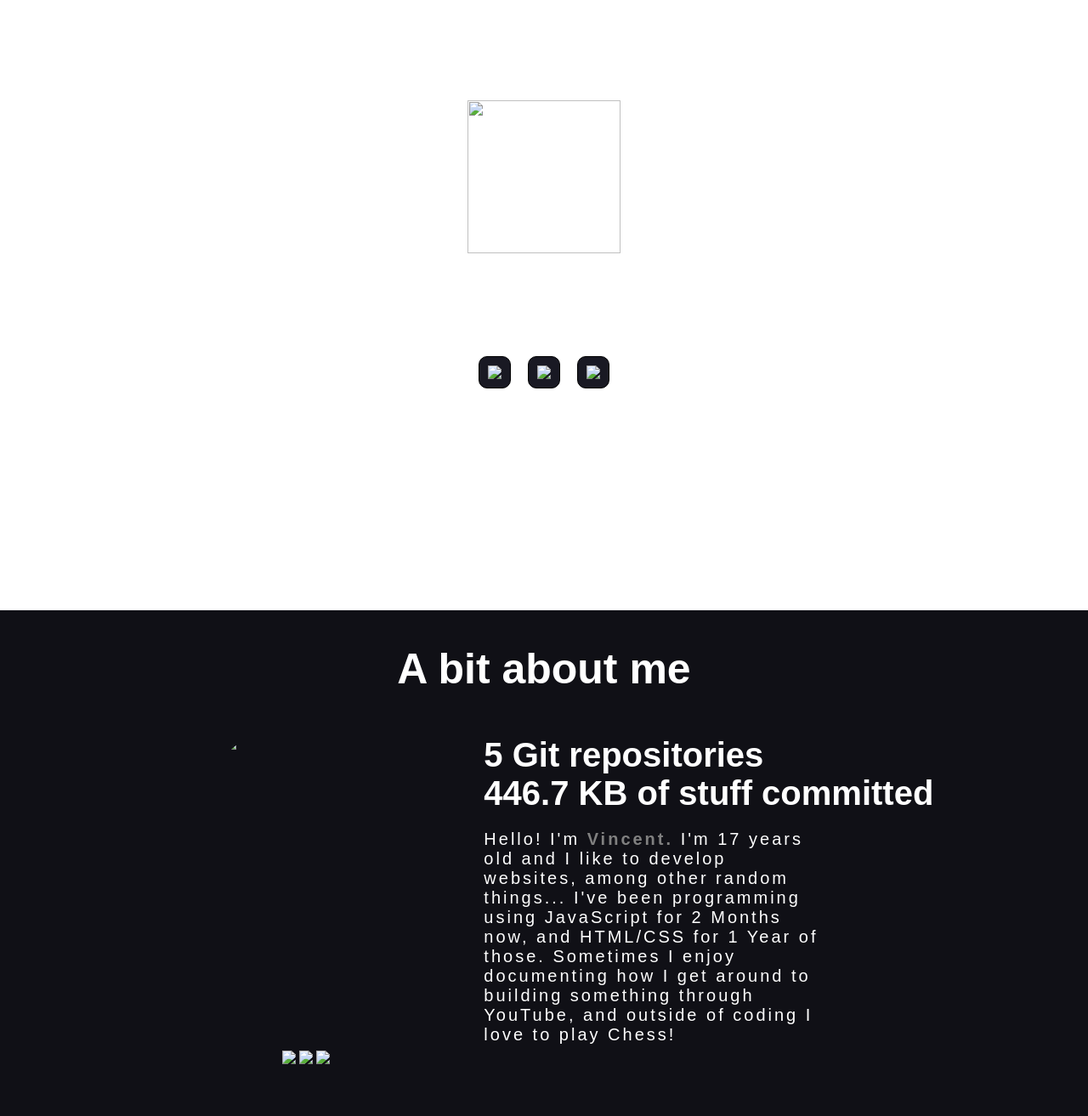
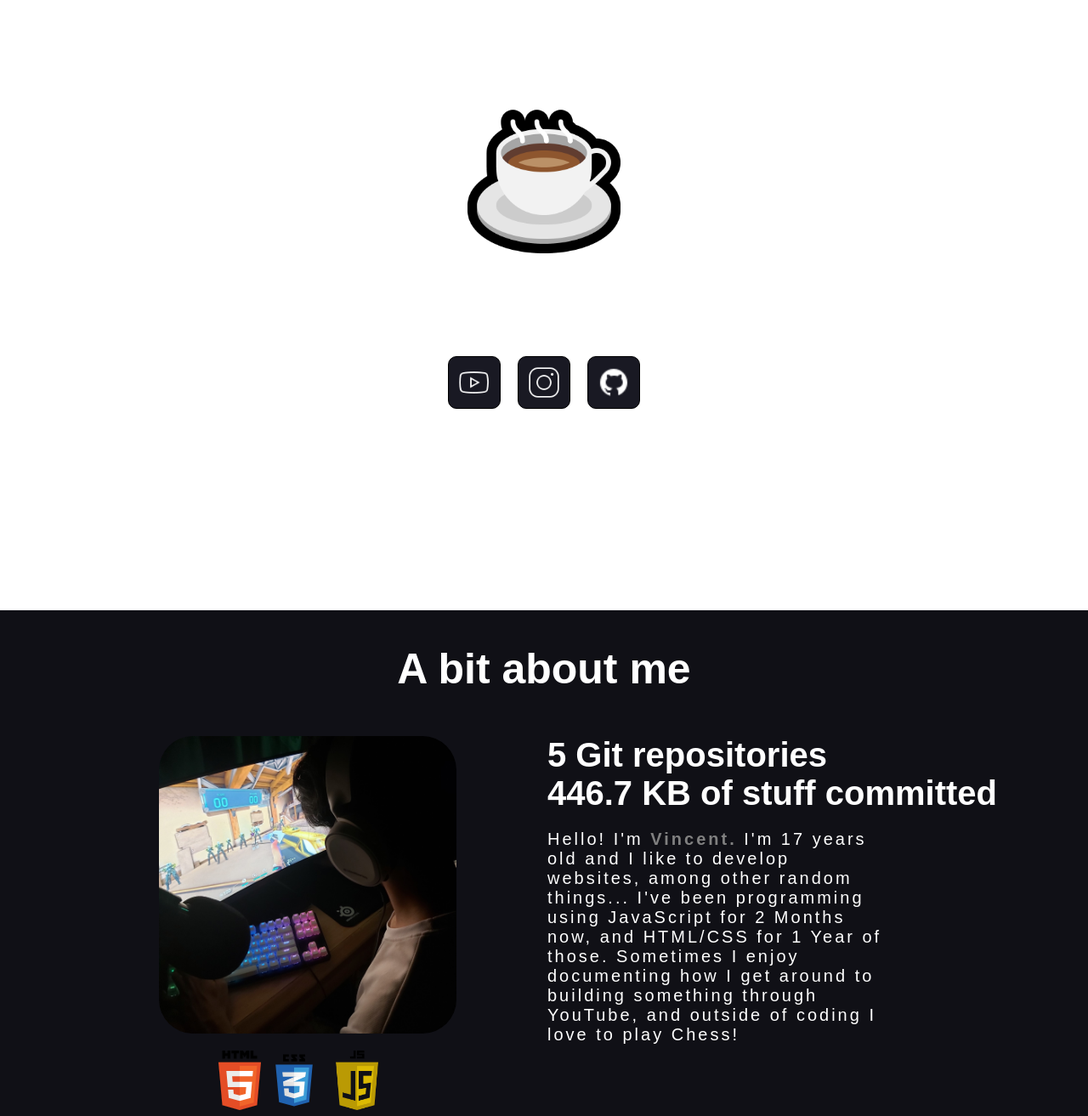
Before and after one commit to zapateropv/portfolio1, a plain HTML site: page index.html in a window 1280 px wide. Shown: the part 62-1375 px from the top of the page at 85% size. Drawn offline with nearby package versions, Linux system fonts and the light colour scheme.

Commit message:
Update index.html

```diff
--- a/index.html
+++ b/index.html
@@ -1,3 +1,4 @@
+
 <!DOCTYPE html>
 <html lang="en">
 <head>
@@ -15,7 +16,7 @@
 <link rel="preconnect" href="https://fonts.gstatic.com" crossorigin>
 <link href="https://fonts.googleapis.com/css2?family=Inter:wght@100..900&display=swap" rel="stylesheet">
 
-<link rel="icon" type="image/jpg" href="/portfolio/images-src/fabicon.jpg">
+<link rel="icon" type="image/jpg" href="fabicon.jpg">
 </head>
 <body>
 
@@ -33,12 +34,12 @@
 
 
 <div class="container">
-    <img src="/portfolio/images-src/hotchocolate.png" class="hotchocolate" id="home1">
+    <img src="hotchocolate.png" class="hotchocolate" id="home1">
     <p class="myP">hi, i'm Vincent.</p>
     <div class="socials-container">
-     <a href="https://www.youtube.com/channel/UCIJTZCiSPF9PLa_wgOR1ajA"  target="_blank" ><img src="/portfolio/images-src/icons8-youtube-50.png" class="socials"> </a>
-    <a href="https://www.youtube.com/watch?v=xvFZjo5PgG0">  <img src="/portfolio/images-src/icons8-instagram-50.png" class="socials" ></a>
-    <a href="https://github.com/HUGOFROST12" target="_blank" ><img src="/portfolio/images-src/icons8-github-30.png" class="socials"> </a>
+     <a href="https://www.youtube.com/channel/UCIJTZCiSPF9PLa_wgOR1ajA"  target="_blank" ><img src="icons8-youtube-50.png" class="socials"> </a>
+    <a href="https://www.youtube.com/watch?v=xvFZjo5PgG0">  <img src="icons8-instagram-50.png" class="socials" ></a>
+    <a href="https://github.com/HUGOFROST12" target="_blank" ><img src="icons8-github-30.png" class="socials"> </a>
     </div>
 
 </div>
@@ -51,11 +52,11 @@
 <div class="container-about">
 
     <div class="container-about-images">
-        <img src="/portfolio/images-src/val.jpg" class="val" data-aos="fade-right" data-aos-duration="1000">
+        <img src="val.jpg" class="val" data-aos="fade-right" data-aos-duration="1000">
         <div class="container-languages">
-            <img src="/portfolio/images-src/html5-logo-vector.svg" class="html">
-            <img src="/portfolio/images-src/css3-logo-svg-vector.svg" class="css">
-            <img src="/portfolio/images-src/js-logo.webp" class="js">
+            <img src="html5-logo-vector.svg" class="html">
+            <img src="css3-logo-svg-vector.svg" class="css">
+            <img src="js-logo.webp" class="js">
         </div>
 
     </div>
@@ -82,7 +83,7 @@
 
 <div class="container-projects" data-aos="fade-right" data-aos-duration="1000">
 
-        <img src="/portfolio/images-src/calcu.png" class="calcu">
+        <img src="calcu.png" class="calcu">
 
     <div class="container-project-paragraph">
         <h1>Calculator</h1>
@@ -97,7 +98,7 @@
 
 <div class="container-projects1" data-aos="fade-left" data-aos-duration="1000">
     <div class="container-project-left1">
-        <img src="/portfolio/images-src/rock-emoji.png" class="rock">
+        <img src="rock-emoji.png" class="rock">
     </div>
     <div class="container-project-paragraph1">
         <h1>Rock Paper Scissors</h1>
```
